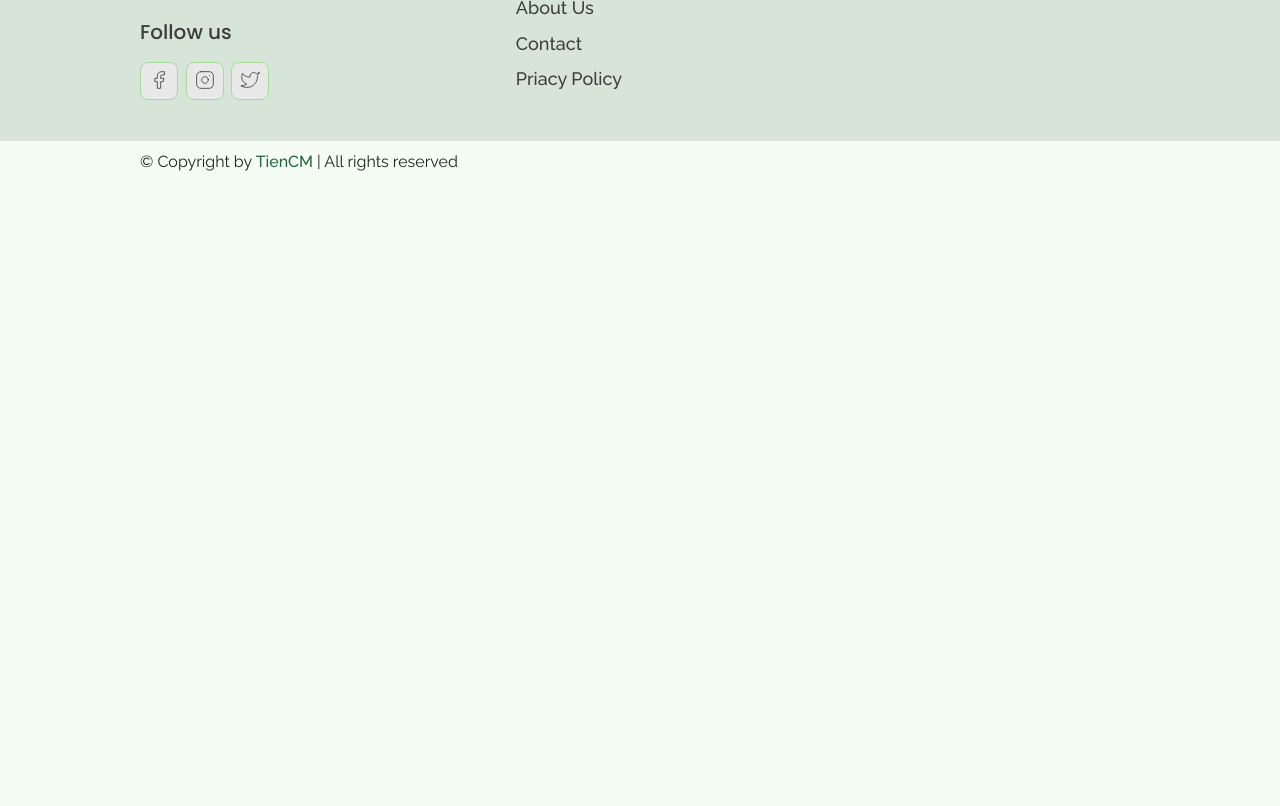
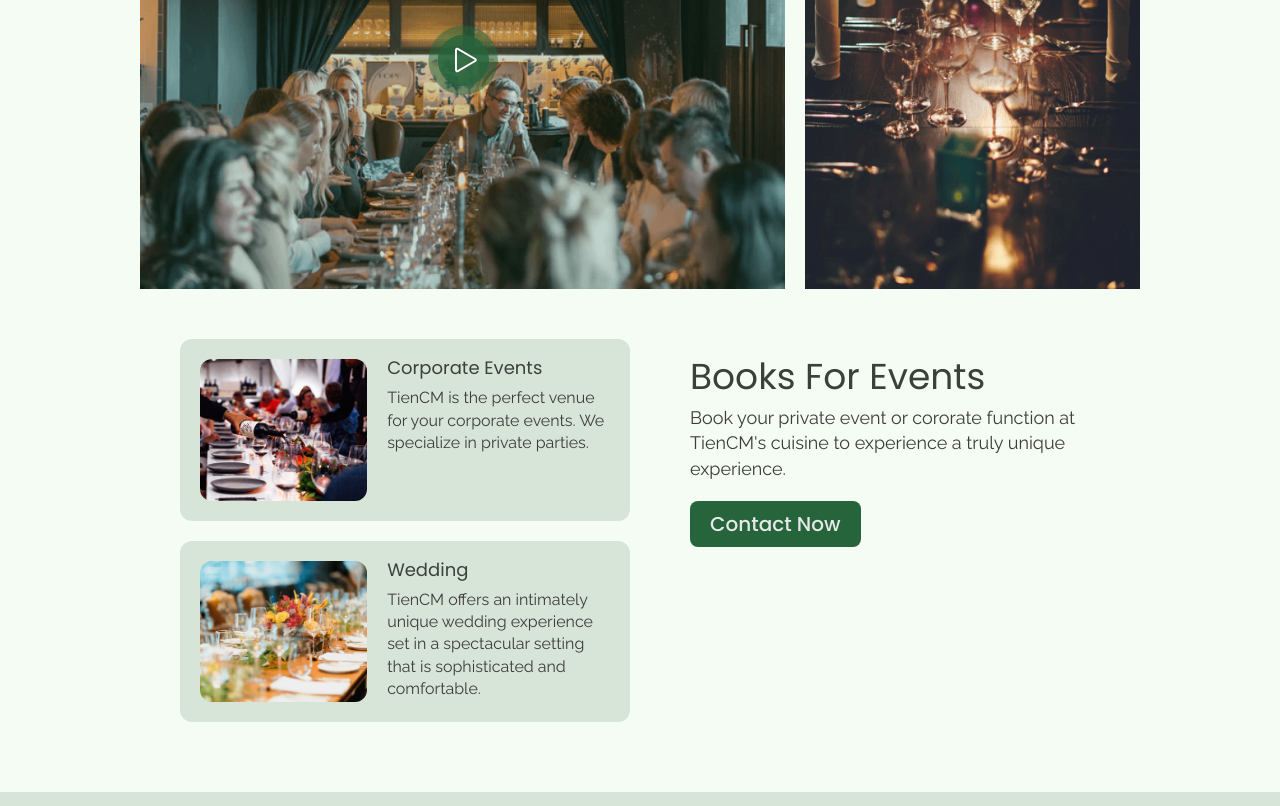
Before and after one commit to chumanhtien/Frontend_HTML_CSS_JS, a plain HTML site: page FE2_Restaurant_Mutiple_Pages/index.html in a window 1280 px wide. Shown: the part 2604-3410 px from the top of the page. Before the commit the page ends 2787 px from the top, so only its background shows below. Drawn offline with nearby package versions, Linux system fonts and the light colour scheme.

Commit message:
FE2_Restaurant_Multiple_Pages: Events Info, Events Media Section

```diff
--- a/FE2_Restaurant_Mutiple_Pages/home.css
+++ b/FE2_Restaurant_Mutiple_Pages/home.css
@@ -343,3 +343,131 @@
         display: none;
     }
 }
+
+/* Events Media Section styles */
+.eventsMedia__wrapper {
+    display: flex;
+    gap: 1rem;
+}
+
+.eventsMedia__1 {
+    position: relative;
+}
+
+.eventsMedia__1__playButton {
+    display: inline-block;
+    position: absolute;
+    left: 50%;
+    top: 50%;
+    transform: translate(-50%, -50%);
+    max-width: 70px;
+}
+
+@media only screen and (min-width: 768px) {
+    .eventsMedia__wrapper {
+        gap: 2rem;
+    }
+
+    .eventsMedia__1__palyButton {
+        max-width: 100px;
+    }
+}
+
+/* Events Info Section styles */
+.eventsInfo {
+    padding-top: 0;
+}
+
+.eventsInfo__wrapper {
+    display: flex;
+    flex-direction: column;
+}
+
+.eventsInfo__item {
+    display: flex;
+    gap: 1rem;
+    padding: 1rem;
+    background: var(--lightGreen-1);
+    margin-bottom: 1.5rem;
+    border-radius: 12px;
+}
+
+.eventsInfo__item__img {
+    border-radius: 12px;
+    overflow: hidden;
+    flex: 3;
+}
+
+.eventsInfo__item__img img {
+    object-fit: cover;
+    object-position: center;
+}
+
+.eventsInfo__item__info {
+    flex: 4;
+}
+
+.eventsInfo__item__title {
+    font-size: 1.7rem;
+    margin-bottom: 1rem;
+    color: var(--black-1);
+}
+
+.eventsInfo__item__text {
+    font-size: 1.4rem;
+    color: var(--black-2);
+}
+
+.eventsInfo__right {
+    margin-top: 2rem;
+}
+
+.eventsInfo__title {
+    font-size: 1.8rem;
+    color: var(--black-1);
+    margin-bottom: 1rem;
+}
+
+.eventsInfo__text {
+    color: var(--black-2);
+    font-size: 1.4rem;
+    margin-bottom: 1rem;
+}
+
+@media only screen and (min-width: 768px) {
+    .eventsInfo__wrapper {
+        flex-direction: row;
+        gap: 2rem;
+    }
+
+    .eventsInfo__left,
+    .eventsInfo__right {
+        flex: 1;
+        margin-left: 4rem;
+    }
+
+    .eventsInfo__item {
+        padding: 2rem;
+        gap: 2rem;
+        max-width: 500px;
+        margin-bottom: 2rem;
+    }
+
+    .eventsInfo__item__title {
+        font-size: 1.8rem;
+    }
+
+    .eventsInfo__item__text {
+        font-size: 1.6rem;
+    }
+
+    .eventsInfo__title {
+        font-size: 3.6rem;
+    }
+
+    .eventsInfo__text {
+        max-width: 500px;
+        font-size: 1.8rem;
+        margin-bottom: 2rem;
+    }
+}
--- a/FE2_Restaurant_Mutiple_Pages/index.html
+++ b/FE2_Restaurant_Mutiple_Pages/index.html
@@ -274,6 +274,75 @@
             </div>
         </div>
     </section>
+    <!-- End Discount Section -->
+
+    <!-- Events Media Section -->
+    <section id="eventsMedia" class="eventsMedia" data-aos="fade-up">
+        <div class="container">
+            <div class="eventsMedia__wrapper">
+                <div class="eventsMedia__1">
+                    <img src="images/eventsMedia1.png" alt="events">
+                    <a href="#" class="eventsMedia__1__playButton">
+                        <img src="images/playIcon.svg" alt="Play icon">
+                    </a>
+                </div>
+                <div class="eventsMedia__2">
+                    <img src="images/eventsMedia2.png" alt="Event media 2">
+                </div>
+            </div>
+        </div>
+    </section>
+    <!-- Events Media Section -->
+
+    <!-- Events Info Section -->
+    <section class="eventsInfo" id="eventsInfo" data-aos="fade-up">
+        <div class="container">
+           <div class="eventsInfo__wrapper">
+                <div class="eventsInfo__left">
+                    <div class="eventsInfo__item">
+                        <div class="eventsInfo__item__img">
+                            <img src="images/event-corporate.png" alt="events">
+                        </div>
+                        <div class="eventsInfo__item__info">
+                            <h2 class="eventsInfo__item__title">Corporate Events</h2>
+                            <p class="eventsInfo__item__text">
+                                TienCM is the perfect venue for your
+                                corporate events. We specialize in private
+                                parties.
+                            </p>
+                        </div>
+                    </div>
+                    <div class="eventsInfo__item">
+                        <div class="eventsInfo__item__img">
+                            <img src="images/event-weedings.png" alt="events">
+                        </div>
+                        <div class="eventsInfo__item__info">
+                            <h2 class="eventsInfo__item__title">Wedding</h2>
+                            <p class="eventsInfo__item__text">
+                                TienCM offers an intimately unique
+                                wedding experience set in a spectacular setting
+                                that is sophisticated and comfortable.
+                            </p>
+                        </div>
+                    </div>
+                </div>
+                <div class="eventsInfo__right">
+                    <h2 class="eventsInfo__title">
+                        Books For Events
+                    </h2>
+                    <p class="eventsInfo__text">
+                        Book your private event or cororate function at
+                        TienCM's cuisine to experience a truly
+                        unique experience.
+                    </p>
+                    <a href="./contact.html" class="btn primary-btn">Contact Now</a>
+                </div>
+           </div>
+        </div>
+    </section>
+
+    <!-- End Events Info Section -->
+
     <!-- Footer -->
     <footer>
         <div class="container">
```
